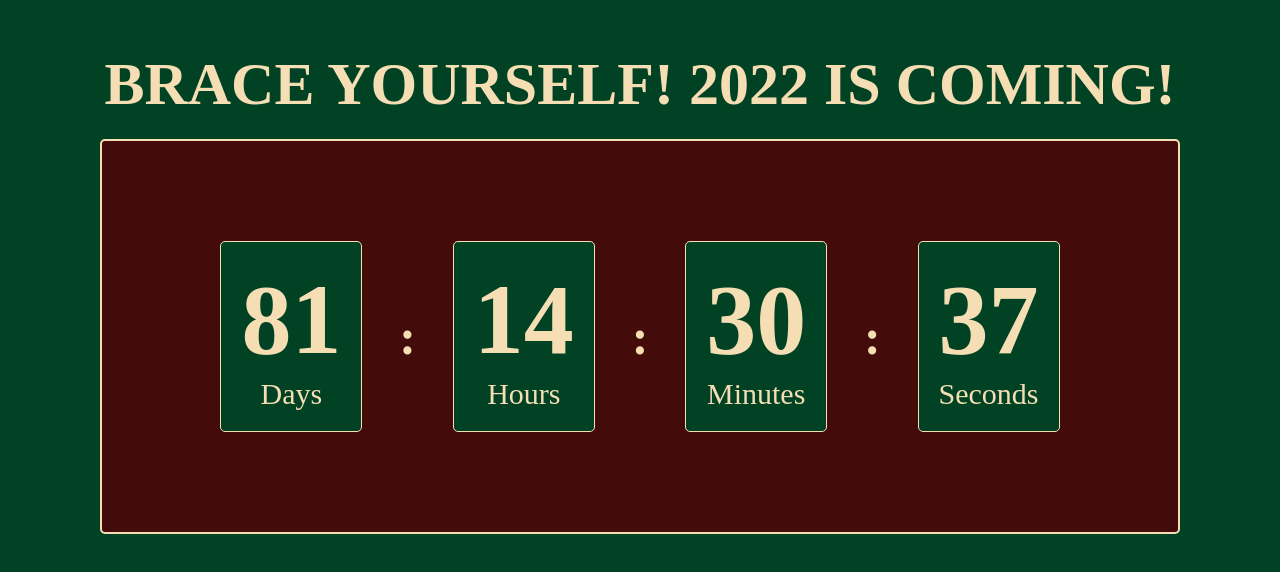
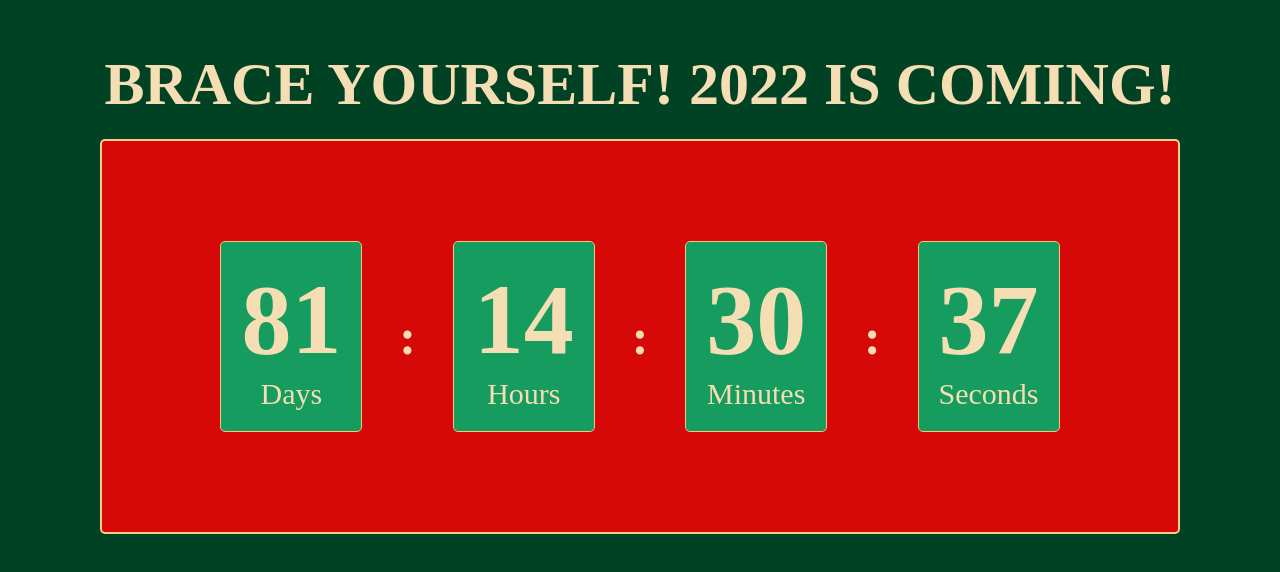
Before and after one commit to Bender148/goit-js-hw-11-timer, a plain HTML site: page index.html in a window 1280 px wide. Drawn offline with Linux system fonts and the light colour scheme.

Commit message:
изменение цветов

```diff
--- a/css/styles.css
+++ b/css/styles.css
@@ -23,8 +23,8 @@
     align-items: center;
     padding: 100px;
 
-    background-color: rgb(68, 11, 11);
-    border: 2px solid rgb(245, 222, 179);
+    background-color: rgb(214, 8, 8);
+    border: 2px solid rgb(247, 207, 133);
     border-radius: 5px;
   }
 
@@ -35,8 +35,8 @@
     padding: 20px;
     min-width: 100px;
 
-    background-color: rgb(2, 66, 36);
-    border: 1px solid rgb(245, 222, 179);
+    background-color: rgb(22, 156, 94);
+    border: 1px solid rgb(240, 200, 126);
     border-radius: 5px;
   }
 
```
